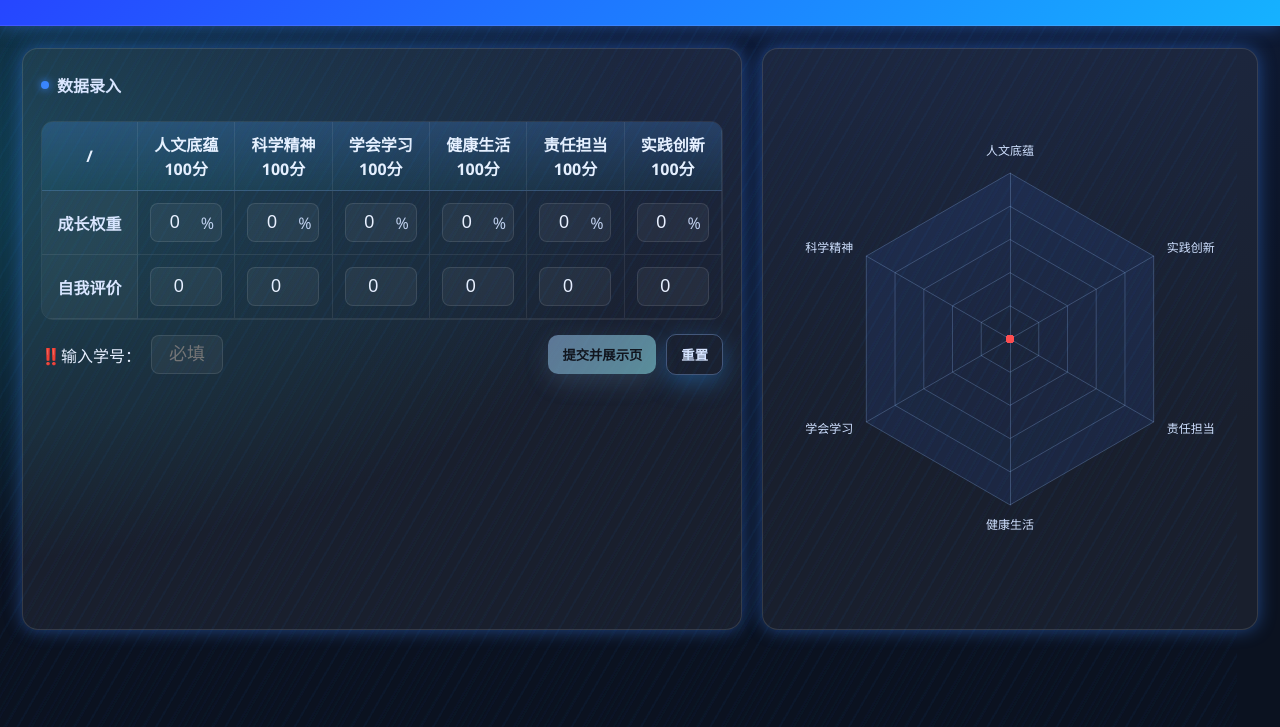
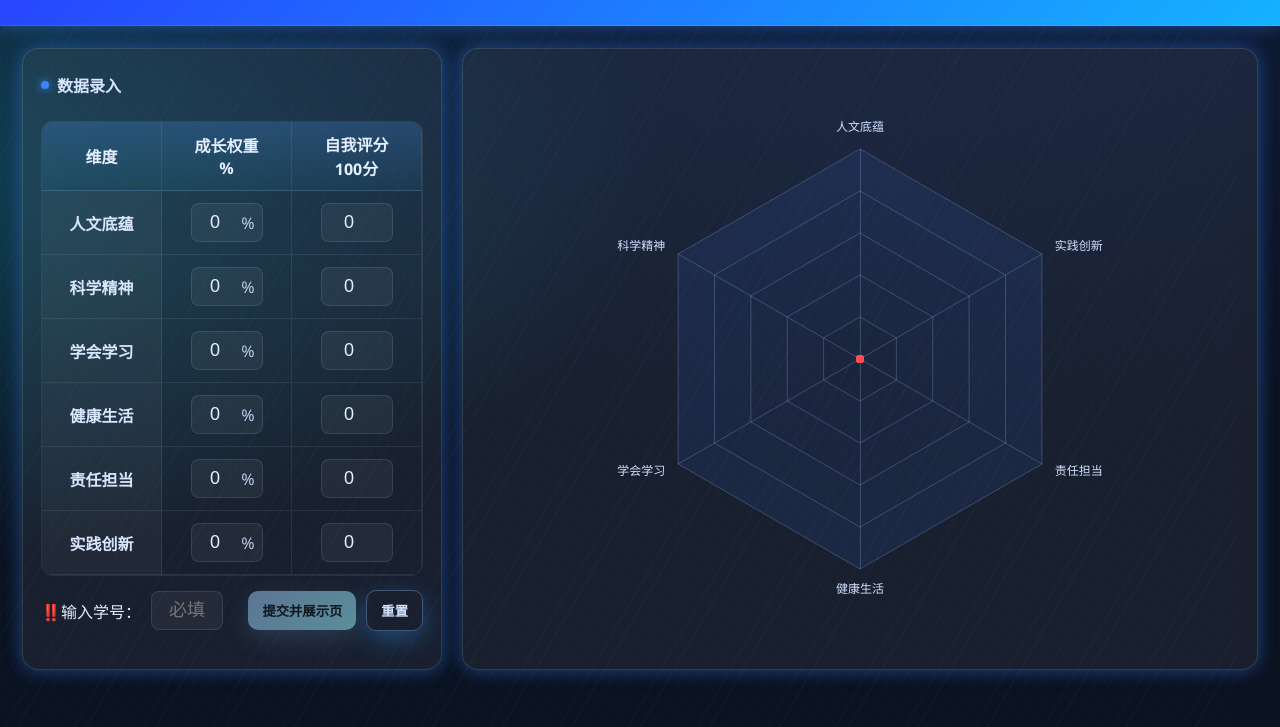
Before and after one commit to dandan1232/evaluation-radar, a website: page student_pages/index.html in a window 1280 px wide. Shown: the part 71-798 px from the top of the page. Drawn offline with nearby package versions, Linux system fonts and the light colour scheme.

Commit message:
feat:表格改为纵向

```diff
--- a/student_pages/index.html
+++ b/student_pages/index.html
@@ -74,7 +74,7 @@
 
     .wrap {
       display: grid;
-      grid-template-columns: 720px 1fr;
+      grid-template-columns: 420px 1fr;
       gap: 20px;
       padding: 22px;
       max-width: 1300px;
@@ -160,7 +160,7 @@
       background: rgba(255, 255, 255, .04);
       color: #dbe7ff;
       font-weight: 600;
-      width: 96px;
+      width: 120px;
       text-align: center
     }
 
@@ -254,7 +254,8 @@
     }
 
     #chart {
-      height: 560px;
+      /* Bigger radar: fit most of viewport height */
+      height: clamp(600px, calc(100vh - 220px), 900px);
       width: 100%
     }
 
@@ -468,6 +469,34 @@
       refreshSumTip()
     })()
 
+    // 4) 构建竖向表格（横纵交换）：维度为行，列为“成长权重 / 自我评分”
+    function buildTableVertical () {
+      const header = `
+          <thead>
+            <tr>
+              <th style="width:120px">维度</th>
+              <th>成长权重<br><span class="sub">%</span></th>
+              <th>自我评分<br><span class="sub">100分</span></th>
+            </tr>
+          </thead>`
+      const rows = dims.map((d, i) => `
+          <tr>
+            <th>${d}</th>
+            <td><input id="weight${i}" class="num" type="number" min="0" max="100" step="1" inputmode="numeric" pattern="\\d*" value="${state.weights[i]}" /></td>
+            <td><input id="score${i}" class="num" type="number" min="0" max="100" step="1" inputmode="numeric" pattern="\\d*" value="${state.scores[i]}" /></td>
+          </tr>`).join('')
+      return `<table class="matrix">${header}<tbody>${rows}</tbody></table>`
+    }
+
+    ;(function rebuildVerticalMatrix () {
+      const wrap = document.getElementById('controls')
+      if (!wrap) return
+      wrap.innerHTML = buildTableVertical()
+      enhancePercent()
+      dims.forEach((_, i) => attach(i))
+      syncStateFromInputs(); render(); refreshSumTip()
+    })()
+
       // 跨设备提交：在点击提交时，先把数据发送到服务器，再跳转到展示页
       (function enhanceSubmitForMultiDevice () {
         const btn = document.getElementById('submitBtn')
```
